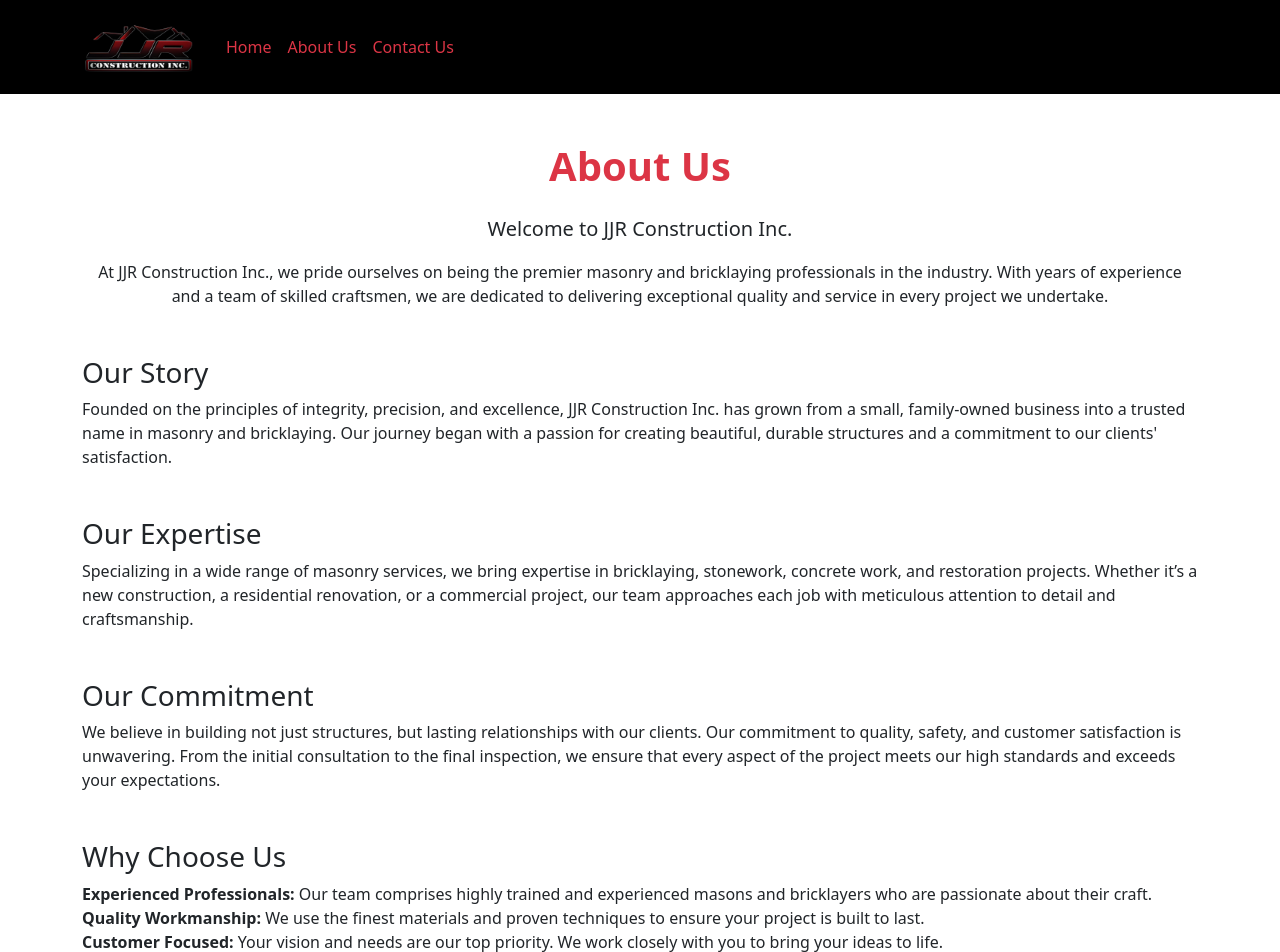
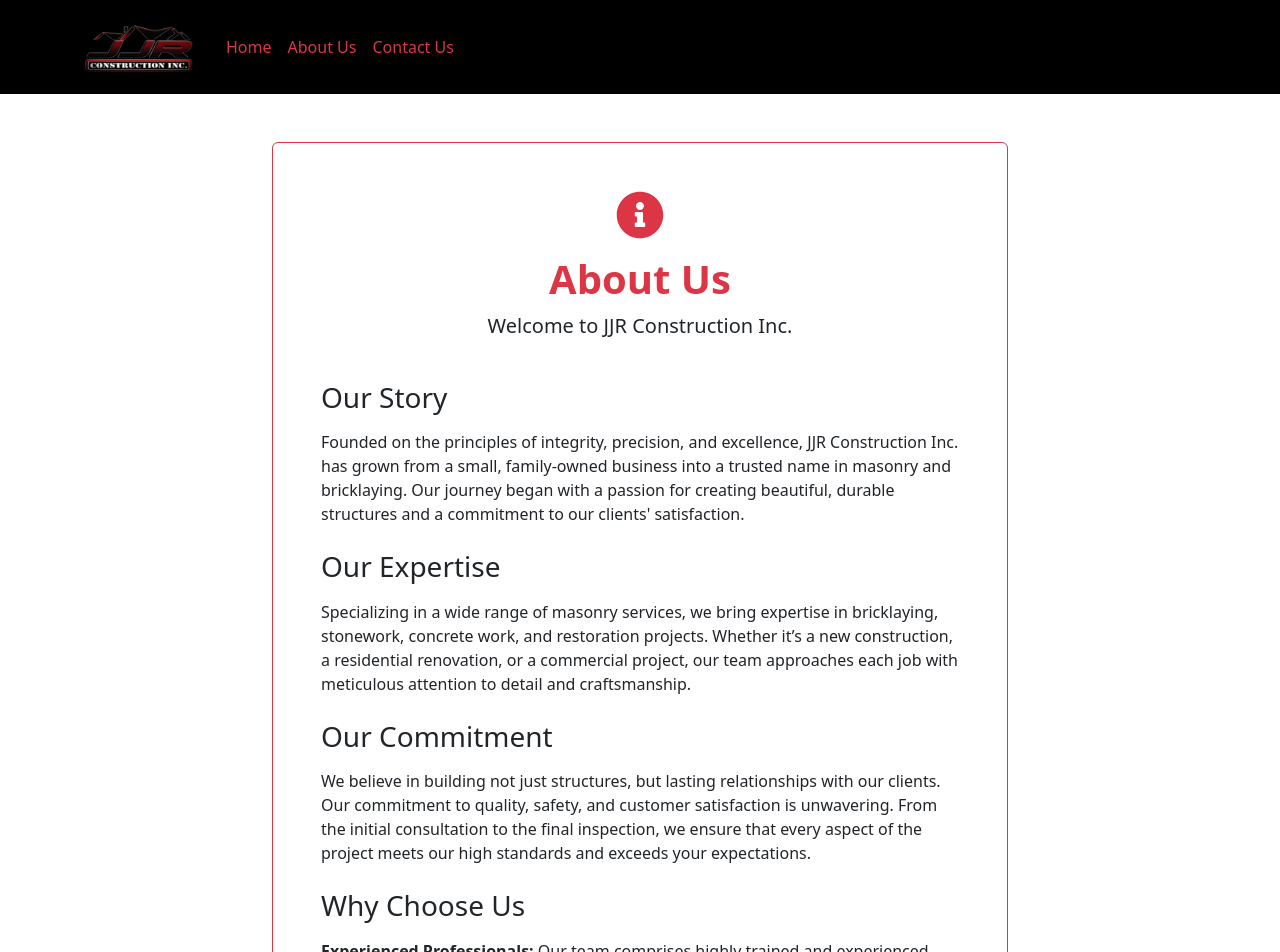
Before and after one commit to Gaurav3023/JJR, a React (Create React App) app: page /about in a window 1280 px wide. Shown: the top 952 px of the page. Built offline with nearby package versions, Linux system fonts and the light colour scheme.

Commit message:
Update About.js

```diff
--- a/src/components/About.js
+++ b/src/components/About.js
@@ -1,29 +1,33 @@
-// src/components/About.js
 import React from 'react';
+import { FaInfoCircle } from 'react-icons/fa';
 
 const About = () => {
   return (
     <div className="container py-5">
-      <h1 className="text-center text-danger mb-4"><strong>About Us</strong></h1>
-      <p className="lead text-center">
-        Welcome to JJR Construction Inc.
+      <div className="row justify-content-center">
+        <div className="col-lg-8">
+          <div className="card border-danger p-4 p-sm-5 rounded">
+            <div className="text-center mb-4">
+              <FaInfoCircle className="mb-3 text-danger" style={{ fontSize: '3rem' }} />
+              <h1 className="text-danger"><strong>About Us</strong></h1>
+              <p className="lead">
+                <strong>Welcome to JJR Construction Inc.</strong>
               </p>
-      <p className="text-center">
-        At JJR Construction Inc., we pride ourselves on being the premier masonry and bricklaying professionals in the industry. With years of experience and a team of skilled craftsmen, we are dedicated to delivering exceptional quality and service in every project we undertake.
-      </p>
-      <h3 className="mt-5">Our Story</h3>
+            </div>
+            <div className="text-start">
+              <h3 className="mb-3">Our Story</h3>
               <p>
                 Founded on the principles of integrity, precision, and excellence, JJR Construction Inc. has grown from a small, family-owned business into a trusted name in masonry and bricklaying. Our journey began with a passion for creating beautiful, durable structures and a commitment to our clients' satisfaction.
               </p>
-      <h3 className="mt-5">Our Expertise</h3>
+              <h3 className="mt-4 mb-3">Our Expertise</h3>
               <p>
                 Specializing in a wide range of masonry services, we bring expertise in bricklaying, stonework, concrete work, and restoration projects. Whether it’s a new construction, a residential renovation, or a commercial project, our team approaches each job with meticulous attention to detail and craftsmanship.
               </p>
-      <h3 className="mt-5">Our Commitment</h3>
+              <h3 className="mt-4 mb-3">Our Commitment</h3>
               <p>
                 We believe in building not just structures, but lasting relationships with our clients. Our commitment to quality, safety, and customer satisfaction is unwavering. From the initial consultation to the final inspection, we ensure that every aspect of the project meets our high standards and exceeds your expectations.
               </p>
-      <h3 className="mt-5">Why Choose Us</h3>
+              <h3 className="mt-4 mb-3">Why Choose Us</h3>
               <ul className="list-unstyled">
                 <li><strong>Experienced Professionals:</strong> Our team comprises highly trained and experienced masons and bricklayers who are passionate about their craft.</li>
                 <li><strong>Quality Workmanship:</strong> We use the finest materials and proven techniques to ensure your project is built to last.</li>
@@ -31,9 +35,15 @@
                 <li><strong>Reliability:</strong> We understand the importance of deadlines and budget constraints, and we strive to deliver on time and within budget.</li>
                 <li><strong>Safety First:</strong> We adhere to the highest safety standards to ensure a secure working environment for our team and peace of mind for our clients.</li>
               </ul>
-      <p className="mt-5">
+            </div>
+            <div className="text-center mt-4">
+              <p>
                 At JJR Construction Inc., we are more than just builders; we are artisans dedicated to enhancing the beauty and value of your property. Let us help you bring your masonry dreams to life with precision, quality, and unparalleled service.
               </p>
+            </div>
+          </div>
+        </div>
+      </div>
     </div>
   );
 };
```
Lines whose indentation alone changed are shown as unchanged.
